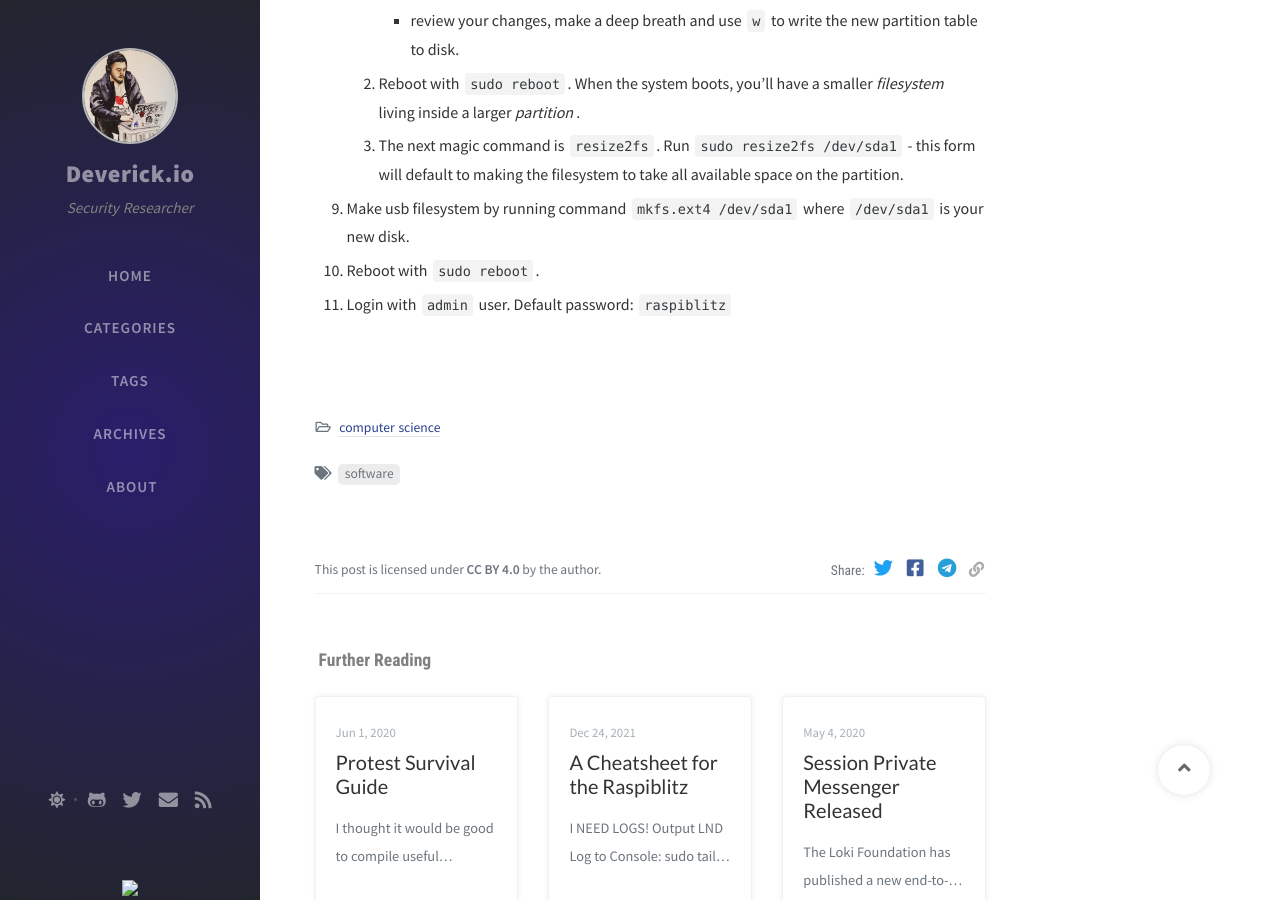
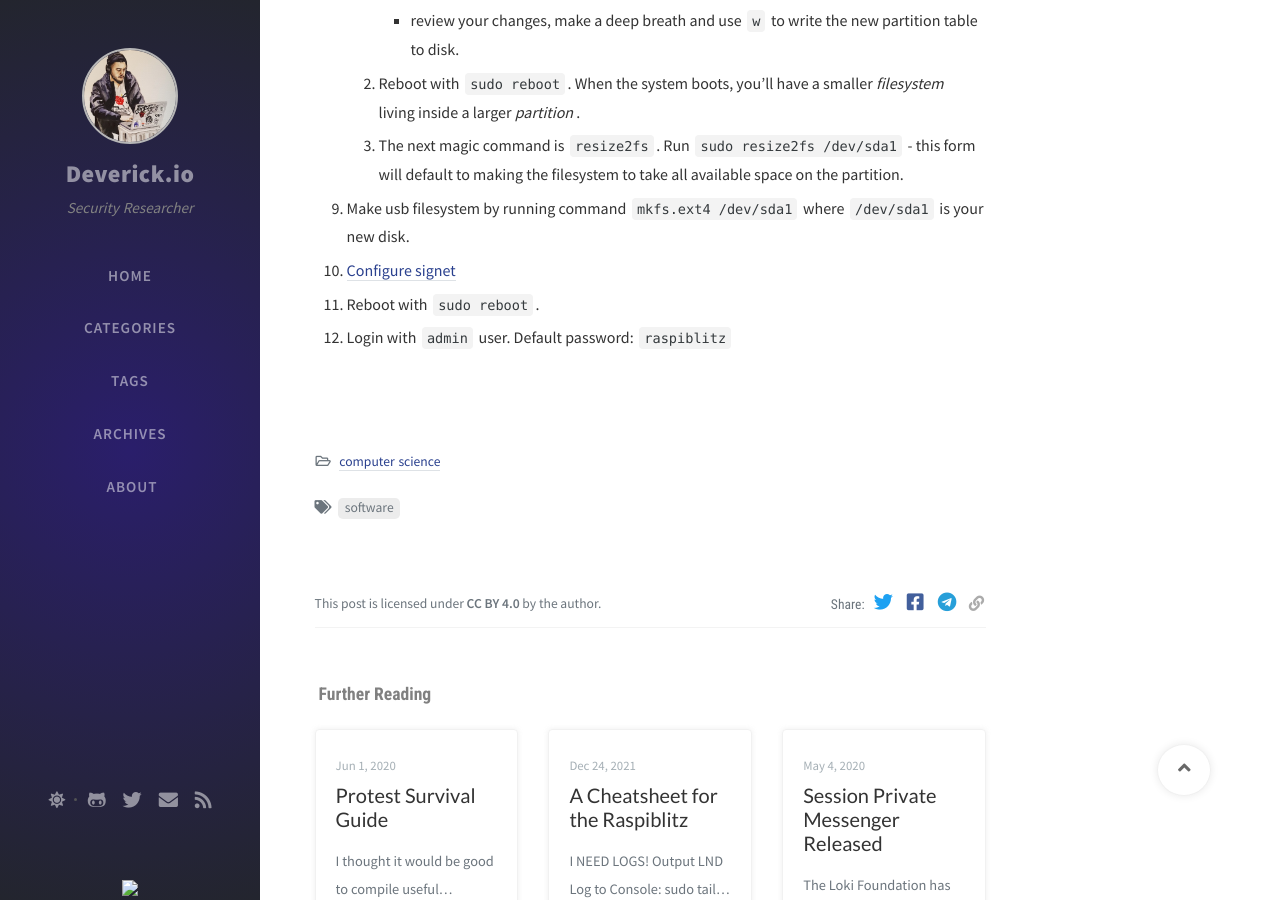
Before and after one commit to deverickapollo/Deverick.io, a Jekyll site: the page built from _posts/2022-06-25-raspiblitz-qemu-install.markdown, in a window 1280 px wide and 900 px high, scrolled down 1968 px. Built offline with Jekyll 4.4.1, drawn with Linux system fonts in a browser that asks for light colours; nearby versions of some CDN libraries; comment, search, counter and statistics services are not loaded.

Commit message:
Update 2022-06-25-raspiblitz-qemu-install.markdown

```diff
--- a/_posts/2022-06-25-raspiblitz-qemu-install.markdown
+++ b/_posts/2022-06-25-raspiblitz-qemu-install.markdown
@@ -62,5 +62,6 @@ Documentation focused on install for dev environment with macos. Do not rely on
 	2. Reboot with `sudo reboot`. When the system boots, you'll have a smaller _filesystem_ living inside a larger _partition_.
 	3. The next magic command is `resize2fs`. Run `sudo resize2fs /dev/sda1` - this form will default to making the filesystem to take all available space on the partition.
 9. Make usb  filesystem  by running command  `mkfs.ext4 /dev/sda1` where `/dev/sda1` is your new disk.
-10. Reboot with `sudo reboot`.
-11. Login with `admin` user.  Default password: `raspiblitz`
+10. [Configure signet](https://github.com/rootzoll/raspiblitz/issues/1500#issuecomment-982779830)
+11. Reboot with `sudo reboot`.
+12. Login with `admin` user.  Default password: `raspiblitz`
```
